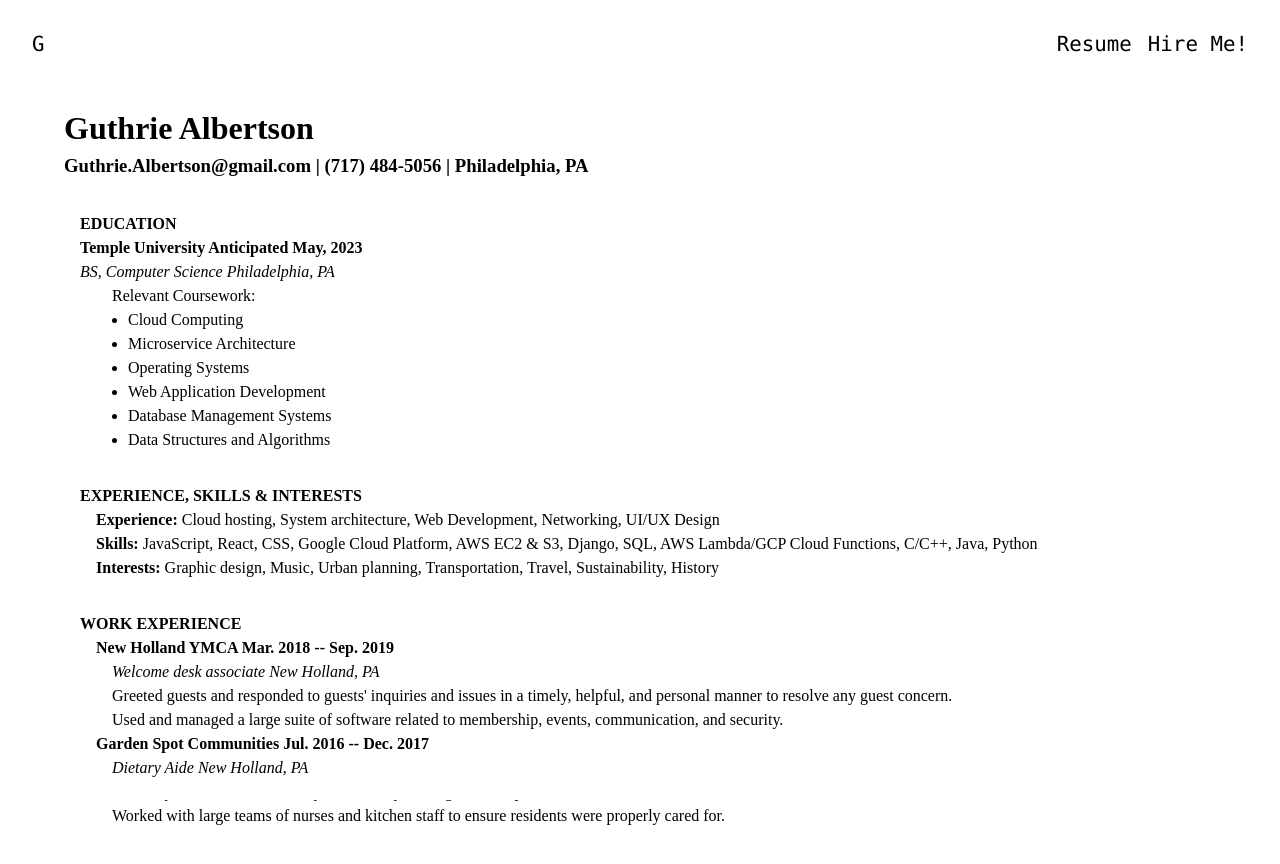
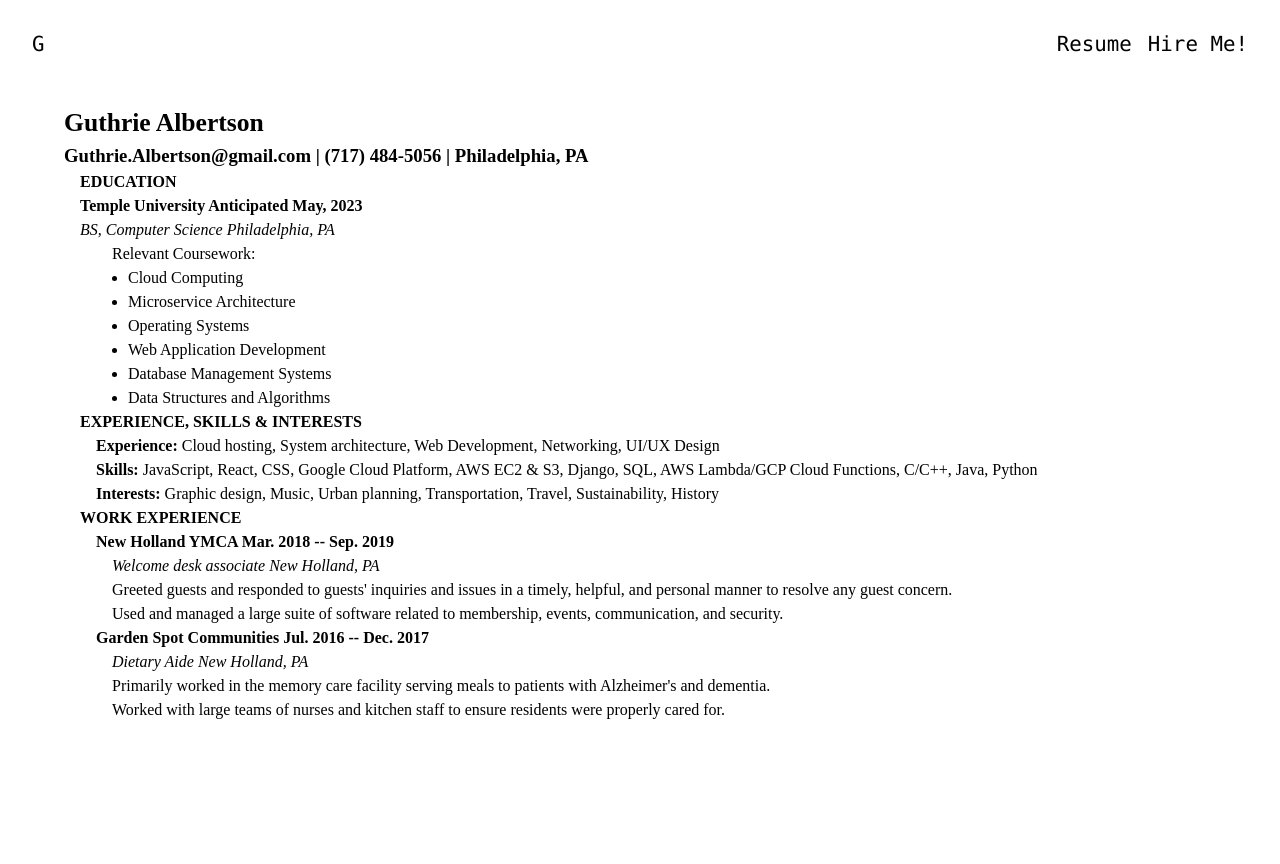
Before and after one commit to guthriealbertson/portfolio, a Next.js app: page /resume in a window 1280 px wide. Shown: the top 864 px of the page. After the commit the page ends 832 px from the top, so only its background shows below. Built offline with nearby package versions, Linux system fonts and the light colour scheme.

Commit message:
added animation for resume page

```diff
--- a/pages/resume.js
+++ b/pages/resume.js
@@ -3,12 +3,14 @@ import styles from "@/styles/Resume.module.css";
 export default function About() {
   return (
     <div className={styles.resume}>
-      <div>
-        <h1 id="guthrie-albertson">Guthrie Albertson</h1>
+      <h1 className={styles.name} id="guthrie-albertson">
+        Guthrie Albertson
+      </h1>
+      <div className={styles.body}>
         <h3 id="guthrie-albertson-gmail-com-717-484-5056-philadelphia-pa">
           Guthrie.Albertson@gmail.com | (717) 484-5056 | Philadelphia, PA
         </h3>
-      </div>
+
         <div className={styles.indent}>
           <p>
             <strong>EDUCATION</strong>
@@ -50,8 +52,8 @@ export default function About() {
           </p>
           <div className={styles.indent}>
             <p>
-            <strong>Experience:</strong> Cloud hosting, System architecture, Web
-            Development, Networking, UI/UX Design
+              <strong>Experience:</strong> Cloud hosting, System architecture,
+              Web Development, Networking, UI/UX Design
             </p>
 
             <p>
@@ -83,8 +85,8 @@ export default function About() {
                 concern.
               </p>
               <p>
-              Used and managed a large suite of software related to membership,
-              events, communication, and security.
+                Used and managed a large suite of software related to
+                membership, events, communication, and security.
               </p>
             </div>
             <strong>Garden Spot Communities Jul. 2016 -- Dec. 2017</strong>
@@ -104,5 +106,6 @@ export default function About() {
           </div>
         </div>
       </div>
+    </div>
   );
 }
--- a/styles/Resume.module.css
+++ b/styles/Resume.module.css
@@ -1,14 +1,12 @@
 .resume {
+  overflow-x: scroll;
+  overflow-y: hidden;
   border-radius: 1rem;
   line-height: 1.5;
   margin: 1rem;
   margin-top: 2rem;
   background-color: white;
   padding: 1rem;
-}
-
-.resume > div {
-  padding-bottom: 2rem;
 }
 
 .indent {
@@ -24,3 +22,52 @@
     padding-left: 0;
   }
 }
+
+.name {
+  margin-right: 0.5rem;
+  overflow: hidden;
+  width: 0;
+  border-right: 0.5em solid transparent;
+  font-size: 1.6rem;
+  white-space: nowrap;
+  animation: typing 1s steps(20, end) forwards, blink 0.8s;
+  animation-delay: 1s, 0s;
+  animation-iteration-count: 1, 3;
+}
+
+.name h1 {
+  padding-right: 0.5rem;
+}
+
+.body {
+  overflow: hidden;
+  max-height: 0;
+  animation: vert 1.5s steps(20, end) forwards;
+  animation-delay: 2.6s;
+}
+@keyframes vert {
+  from {
+    max-height: 0;
+  }
+  to {
+    max-height: 150rem;
+  }
+}
+
+@keyframes typing {
+  from {
+    width: 0;
+  }
+  to {
+    width: 13.5rem;
+  }
+}
+
+@keyframes blink {
+  from {
+    border-color: transparent;
+  }
+  to {
+    border-color: black;
+  }
+}
```
Lines whose indentation alone changed are shown as unchanged.
